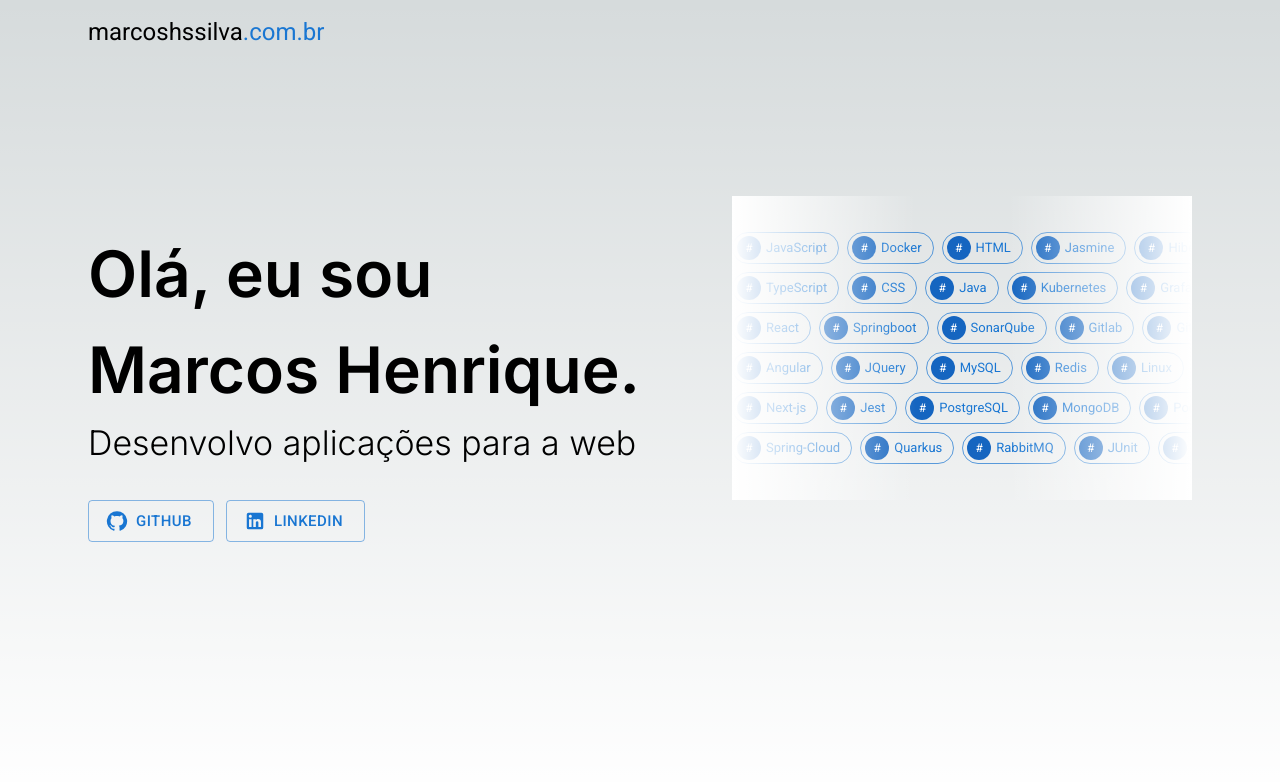
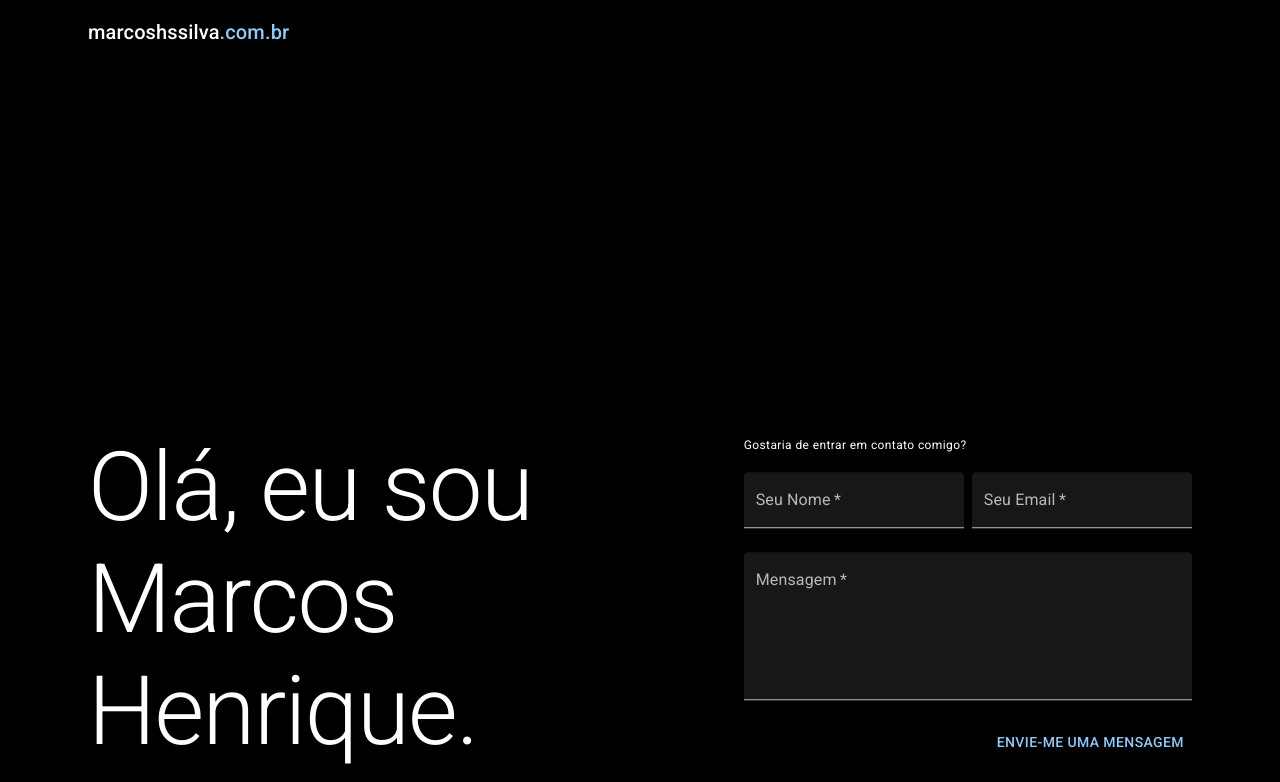
Before and after one commit to marcoshssilva/marcosilva.dev, a Next.js app: page / in a window 1280 px wide. Shown: the top 782 px of the page. Built offline with nearby package versions, Linux system fonts and the light colour scheme.

Commit message:
Update page

```diff
--- /dev/null
+++ b/src/app/components/header-contact-me/header-contact-me.tsx
@@ -0,0 +1,65 @@
+"use client";
+import React from "react";
+
+import { Box, Button, TextField, Typography } from "@mui/material";
+import { FormEvent } from "react";
+
+export default function HeaderContactMe() {
+
+  const [nome, setNome] = React.useState("");
+  const [email, setEmail] = React.useState("");
+  const [mensagem, setMensagem] = React.useState("");
+  const [nomeError, setNomeError] = React.useState(false)
+  const [emailError, setEmailError] = React.useState(false)
+  const [mensagemError, setMensagemError] = React.useState(false)
+
+  async function onSubmitContactMe(event: FormEvent<HTMLFormElement>) {
+    event.preventDefault();
+  }
+
+  return (
+    <Box className={'h-full flex flex-col items-baseline w-full'}>
+      <form className="m-0 w-full" autoComplete="off" onSubmit={onSubmitContactMe}>
+        <Typography variant="caption" className={'mb-6'}>
+          Gostaria de entrar em contato comigo?
+        </Typography>
+        <Box sx={{ height: '16px' }} />
+        <Box className={"grid grid-cols-2 gap-2 mb-6"}>
+          <TextField
+            label="Seu Nome"
+            onChange={(e) => setNome(e.target.value)}
+            required
+            variant="filled"
+            type="email"
+            fullWidth
+            value={nome}
+            error={nomeError}
+          />
+          <TextField
+            label="Seu Email"
+            onChange={(e) => setEmail(e.target.value)}
+            required
+            variant="filled"
+            type="password"
+            value={email}
+            error={emailError}
+            fullWidth
+          />
+        </Box>
+        <Box className={"grid grid-cols-1 gap-2 mb-6"}>
+          <TextField
+            label="Mensagem"
+            required
+            multiline
+            rows={5}
+            variant="filled"
+            value={mensagem}
+            error={mensagemError}/>
+        </Box>
+        <Box className={"flex justify-end"}>
+          <Button variant="text" type="submit">Envie-me uma mensagem</Button>
+        </Box>
+      </form>
+    </Box>
+  );
+}
--- a/src/app/components/header-group-buttons/header-group-buttons.tsx
+++ b/src/app/components/header-group-buttons/header-group-buttons.tsx
@@ -1,10 +1,16 @@
-import { Button } from "@mui/material";
+import { Box, Button, Typography } from '@mui/material';
 
 import GitHubIcon from "@mui/icons-material/GitHub";
 import LinkedInIcon from "@mui/icons-material/LinkedIn";
 
 export default function HeaderGroupButtonsComponent() {
-    return <div className={'flex gap-3'}>
+    return <>
+        <Box className={'pt-6 pb-3'}>
+          <Typography>
+            Siga-me pelas redes sociais:
+          </Typography>
+        </Box>
+        <Box className={'flex gap-3'}>
           <Button
           variant="outlined"
           startIcon={ <GitHubIcon /> }
@@ -18,5 +24,6 @@ export default function HeaderGroupButtonsComponent() {
           href="https://www.linkedin.com/in/marcos-henrique-santana/"
           size="large"
           target="_blank">LinkedIn</Button>
-        </div>;
+        </Box>
+        </>
 }
--- a/src/app/components/header-hello/header-hello.tsx
+++ b/src/app/components/header-hello/header-hello.tsx
@@ -1,9 +1,18 @@
+import { Box, Typography } from "@mui/material";
+
 export default function HeaderHelloComponent() {
   return <>
-    <div className="flex flex-col justify-center h-full">
-      <h1 className={"font-semibold text-[4rem]"}>Olá, eu sou</h1>
-      <h1 className={"font-semibold text-[4rem]"}>Marcos Henrique.</h1>
-      <h1 className={"font-light text-[2.12rem]"}>Desenvolvo aplicações para a web</h1>
-    </div>
+    <Box className="flex flex-col">
+
+      <Typography variant="h1" className={"font-semibold text-[4rem]"}>Olá, eu sou</Typography>
+      <Typography variant="h1" className={"font-semibold text-[4rem]"}>Marcos Henrique.</Typography>
+      <Typography variant="h1" className={"font-light text-[2.12rem] mb-3"}>Desenvolvo aplicações para a web</Typography>
+
+      <Typography className={'py-2 pe-4'}>
+        Sou um Desenvolvedor FullStack com alguns anos de experiência.<br/>
+        Atualmente, focado em desenvolvimento de aplicações voltadas para microserviços e escalabilidade vertical.
+      </Typography>
+
+    </Box>
     </>;
 }
--- a/src/app/components/menu/menu.tsx
+++ b/src/app/components/menu/menu.tsx
@@ -8,13 +8,13 @@ import {
 
 export default function MenuComponent() {
   return (
-    <AppBar position="fixed" color="transparent" sx={{ boxShadow: 'none' }}>
+    <AppBar position="fixed" sx={{ boxShadow: 'none', background: 'rgb(var(--background-end-rgb))' }}>
       <Container>
         <Toolbar>
-          <Typography variant="h5" component="a" href="/">
+          <Typography variant="h6" component="a" href="/">
             marcoshssilva
           </Typography>
-          <Typography variant="h5" component="a" href="/" color='primary'>
+          <Typography variant="h6" component="a" href="/" color='primary'>
             .com.br
           </Typography>
 
--- a/src/app/globals.css
+++ b/src/app/globals.css
@@ -3,18 +3,18 @@
 @tailwind utilities;
 
 :root {
-  --foreground-rgb: 0, 0, 0;
-  --background-start-rgb: 214, 219, 220;
-  --background-end-rgb: 255, 255, 255;
+  --foreground-rgb: 255, 255, 255;
+  --background-start-rgb: 0, 0, 0;
+  --background-end-rgb: 0, 0, 0;
 }
 
-@media (prefers-color-scheme: dark) {
+/* @media (prefers-color-scheme: dark) {
   :root {
     --foreground-rgb: 255, 255, 255;
     --background-start-rgb: 0, 0, 0;
     --background-end-rgb: 0, 0, 0;
   }
-}
+} */
 
 body {
   color: rgb(var(--foreground-rgb));
--- a/src/app/page.tsx
+++ b/src/app/page.tsx
@@ -1,28 +1,35 @@
-import { Box, Container } from "@mui/material";
+'use client'
+import { Box, Container, ThemeProvider, createTheme } from "@mui/material";
 
 import MenuComponent from "./components/menu/menu";
 import HeaderHelloComponent from "./components/header-hello/header-hello";
 import HeaderGroupButtonsComponent from "./components/header-group-buttons/header-group-buttons";
 import HeaderGroupLangsComponent from "./components/header-group-langs/header-group-langs";
+import HeaderContactMe from "./components/header-contact-me/header-contact-me";
+
+const darkTheme = createTheme({
+  palette: {
+    mode: 'dark',
+  },
+});
 
 export default function Home() {
   return (
     <>
-      <MenuComponent />
-      <Container className={"min-h-screen"} sx={{ position: 'relative' }}>
-        <Box className={"grid pt-[17%] px-6 grid-cols-12 min-h-[500px]"}>
-          <Box className={'col-span-7 h-full'}>
-            <HeaderHelloComponent />
+      <ThemeProvider theme={darkTheme}>
+        <MenuComponent />
+        <Container className={"min-h-screen pt-[72px] lg:pt-0"} sx={{ position: 'relative' }}>
+          <Box className={"grid lg:top-2/4 lg:translate-y-1/2 px-6 grid-cols-1 lg:grid-cols-12 min-h-[550px] gap-5"}>
+            <Box className={'col-span-1 lg:col-span-7 h-full'}>
+              <HeaderHelloComponent />
+              <HeaderGroupButtonsComponent />
+            </Box>
+            <Box className={'col-span-1 lg:col-span-5 h-full'}>
+              <HeaderContactMe />
+            </Box>
           </Box>
-          <Box className={'col-span-5 h-full'}>
-            <HeaderGroupLangsComponent />
-          </Box>
-        </Box>
-        <Box className={"px-6"}>
-          <HeaderGroupButtonsComponent />
-        </Box>
-      </Container>
-
+        </Container>
+      </ThemeProvider>
     </>
   );
 }
```
Lines whose indentation alone changed are shown as unchanged.
